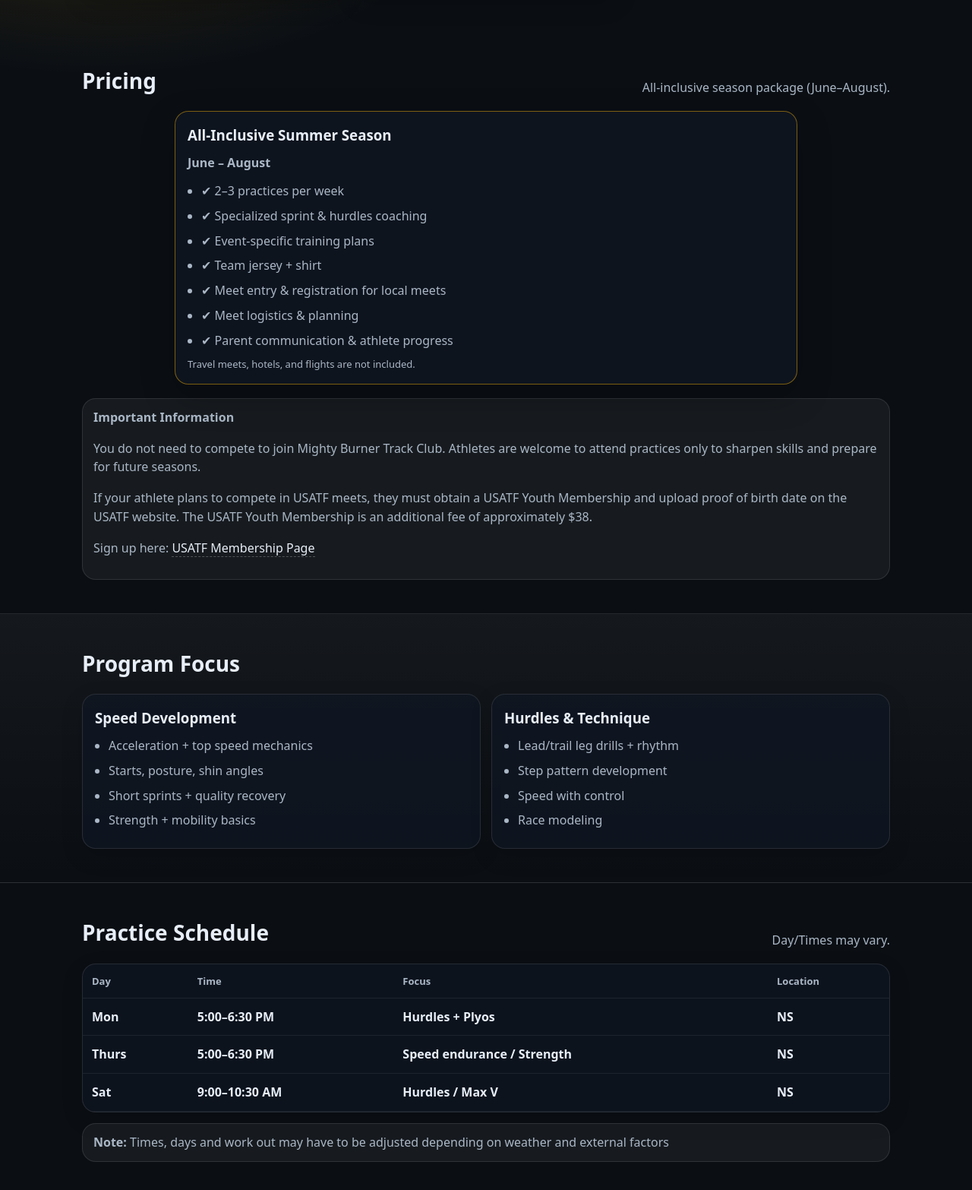
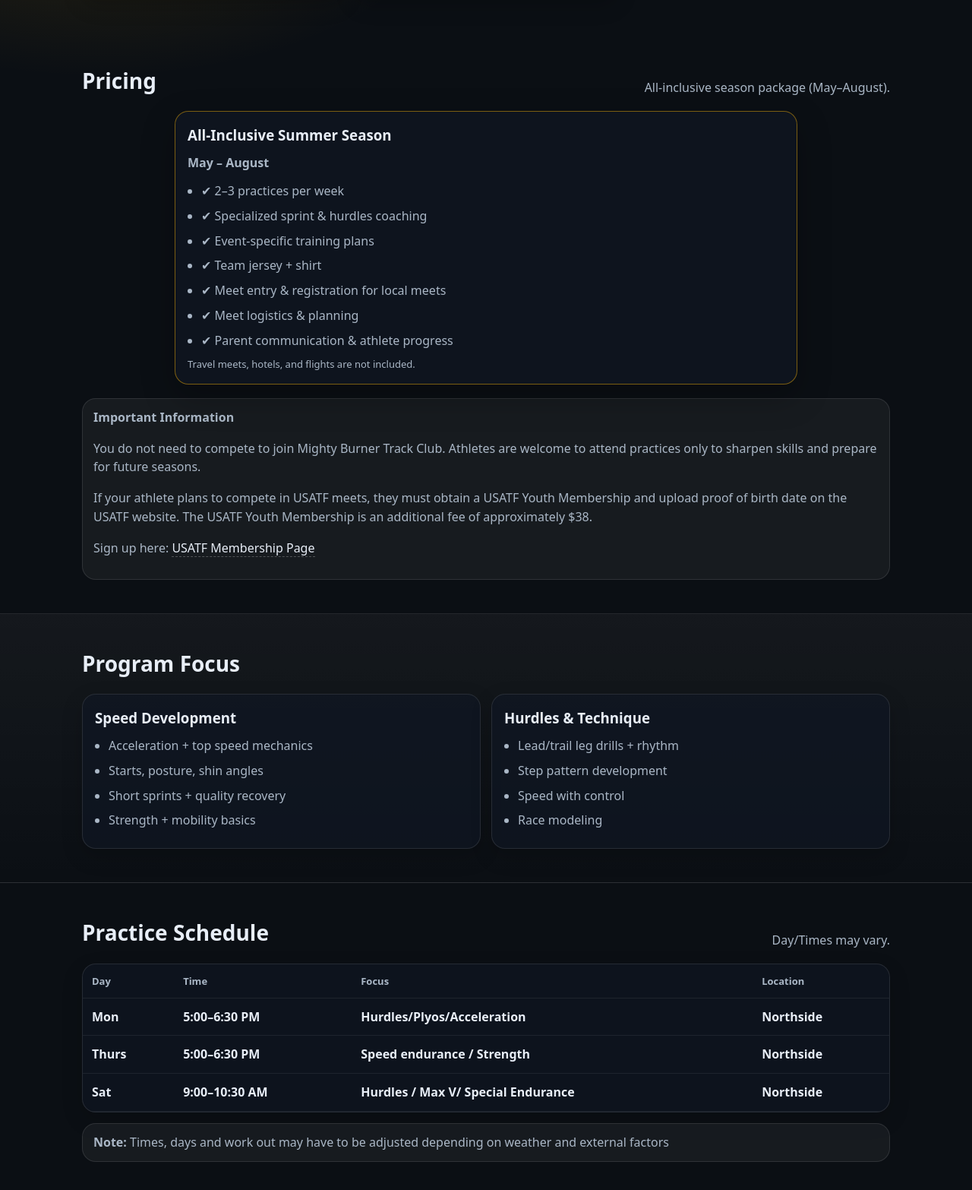
Before and after one commit to ewhaley50/MightyBurnerTC, a plain HTML site: page index.html in a window 1280 px wide. Shown: the part 1009-2575 px from the top of the page at 76% size. Drawn offline with Linux system fonts and the light colour scheme.

Commit message:
Last min edits

```diff
--- a/index.html
+++ b/index.html
@@ -22,7 +22,7 @@
   <div class="container announce__inner">
     <span class="announce__text">
       Summer season starts in <strong><span id="seasonCountdown">--d --h --m --s</span></strong>
-      <span class="muted small">(June 1, 2026)</span>
+      <span class="muted small">(May 11, 2026)</span>
     </span>
     <a class="btn btn--small btn--ghost" href="#register">Register</a>
   </div>
@@ -131,7 +131,7 @@
 
     <div class="section__head">
       <h2>Pricing</h2>
-      <p>All-inclusive season package (June–August).</p>
+      <p>All-inclusive season package (May–August).</p>
     </div>
 
     <div class="card priceCard priceCard--featured">
@@ -139,7 +139,7 @@
 
       <div class="price">
       <!--  <span class="price__amount">$625</span> -->
-        <span class="price__term">June – August</span>
+        <span class="price__term">May – August</span>
       </div>
 
       <ul class="list">
@@ -235,21 +235,21 @@
               <tr>
                 <td>Mon</td>
                 <td>5:00–6:30 PM</td>
-                <td>Hurdles + Plyos</td>
-                <td>NS</td>
+                <td>Hurdles/Plyos/Acceleration</td>
+                <td>Northside</td>
               </tr>
               <tr>
                 <td>Thurs</td>
                 <td>5:00–6:30 PM</td>
                 <td>Speed endurance / Strength</td>
-                <td>NS</td>
+                <td>Northside</td>
               </tr>
 
               <tr>
                 <td>Sat </td>
                 <td>9:00–10:30 AM</td>
-                <td>Hurdles / Max V</td>
-                <td>NS</td>
+                <td>Hurdles / Max V/ Special Endurance</td>
+                <td>Northside</td>
               </tr>
             </tbody>
           </table>
@@ -427,7 +427,7 @@
           Download ICS file
         </a>
       </p>
-          <strong>Note:</strong> All meets are subject to change.
+          <strong>Note:</strong> All meets are subject to change. Not all meets will be attended by the team. We will communicate meet plans and logistics as we get closer to each meet date..
         </div>
       </div>
     </section>
```
